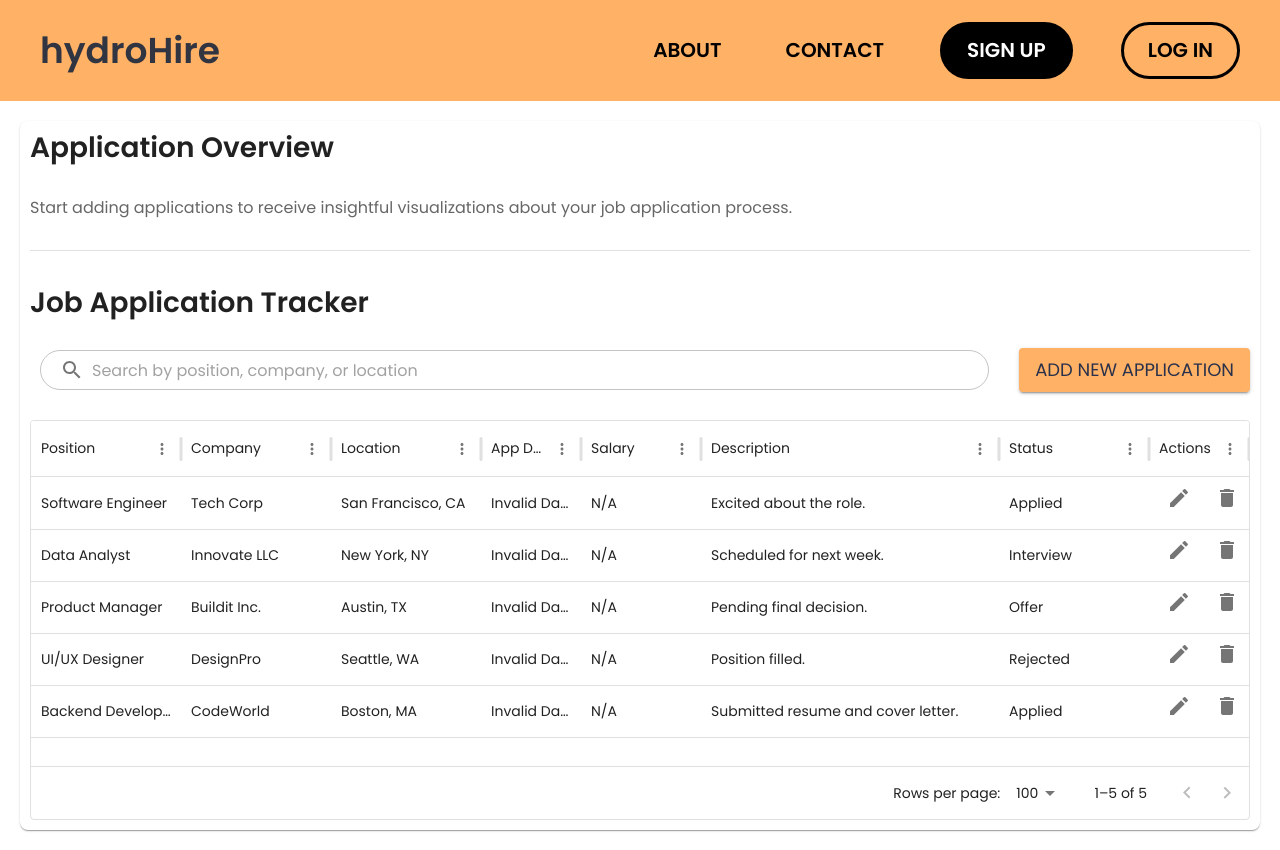
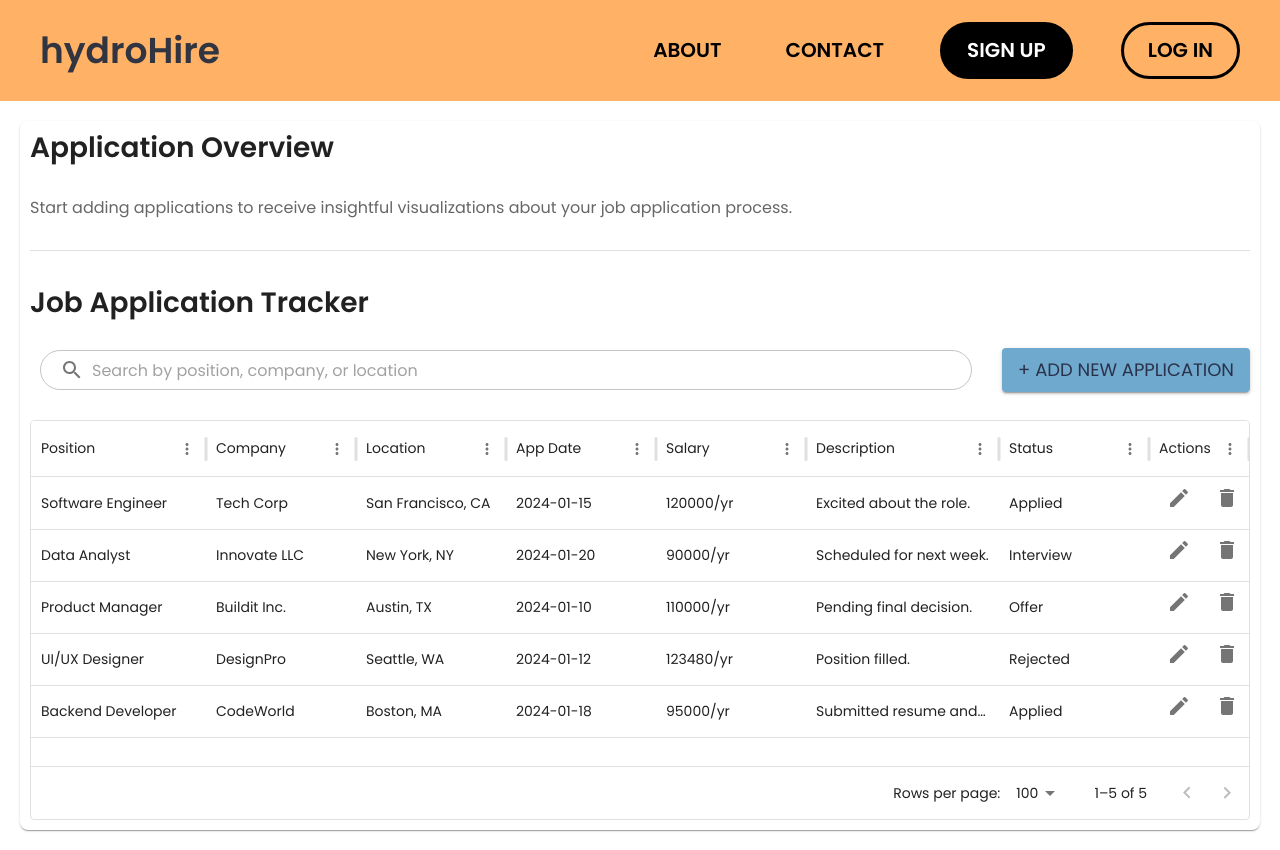
Before and after one commit to heavens-potato/winter-project, a React (Create React App) app in the folder hydrohire/: page /dashboard in a window 1280 px wide. Built offline with nearby package versions, Linux system fonts and the light colour scheme; no server answers.

Commit message:
Fixed formatting for invalid values in grid

```diff
--- a/hydrohire/src/Dashboard.js
+++ b/hydrohire/src/Dashboard.js
@@ -7,20 +7,18 @@ import { DataGrid } from '@mui/x-data-grid';
 import Navbar from './Navbar';
 
 const columns = [
-  { field: 'positionTitle', headerName: 'Position', width: 150 },
+  { field: 'positionTitle', headerName: 'Position', width: 175 },
   { field: 'companyName', headerName: 'Company', width: 150 },
   { field: 'location', headerName: 'Location', width: 150 },
   {
     field: 'appDate',
     headerName: 'App Date',
-    width: 100,
-    valueFormatter: (params) => new Date(params.value).toLocaleDateString('en-US')
+    width: 150,
   },
   {
     field: 'salary',
     headerName: 'Salary',
-    width: 120,
-    valueFormatter: (params) => (params.value ? `$${params.value.toLocaleString('en-US')}` : 'N/A')
+    width: 150,
   },
   { field: 'description', headerName: 'Description', width: 250, flex: 1 },
   { field: 'status', headerName: 'Status', width: 150, editable: true },
@@ -45,11 +43,11 @@ const columns = [
 
 // Sample data
 const rows = [
-  { id: '1', positionTitle: 'Software Engineer', companyName: 'Tech Corp', location: 'San Francisco, CA', appDate: '2024-01-15', salary: 120000, description: 'Excited about the role.', status: 'Applied' },
-  { id: '2', positionTitle: 'Data Analyst', companyName: 'Innovate LLC', location: 'New York, NY', appDate: '2024-01-20', salary: 90000, description: 'Scheduled for next week.', status: 'Interview' },
-  { id: '3', positionTitle: 'Product Manager', companyName: 'Buildit Inc.', location: 'Austin, TX', appDate: '2024-01-10', salary: 110000, description: 'Pending final decision.', status: 'Offer' },
-  { id: '4', positionTitle: 'UI/UX Designer', companyName: 'DesignPro', location: 'Seattle, WA', appDate: '2024-01-12', salary: 123480, description: 'Position filled.', status: 'Rejected' },
-  { id: '5', positionTitle: 'Backend Developer', companyName: 'CodeWorld', location: 'Boston, MA', appDate: '2024-01-18', salary: 95000, description: 'Submitted resume and cover letter.', status: 'Applied' },
+  { id: '1', positionTitle: 'Software Engineer', companyName: 'Tech Corp', location: 'San Francisco, CA', appDate: '2024-01-15', salary: '120000/yr', description: 'Excited about the role.', status: 'Applied' },
+  { id: '2', positionTitle: 'Data Analyst', companyName: 'Innovate LLC', location: 'New York, NY', appDate: '2024-01-20', salary: '90000/yr', description: 'Scheduled for next week.', status: 'Interview' },
+  { id: '3', positionTitle: 'Product Manager', companyName: 'Buildit Inc.', location: 'Austin, TX', appDate: '2024-01-10', salary: '110000/yr', description: 'Pending final decision.', status: 'Offer' },
+  { id: '4', positionTitle: 'UI/UX Designer', companyName: 'DesignPro', location: 'Seattle, WA', appDate: '2024-01-12', salary: '123480/yr', description: 'Position filled.', status: 'Rejected' },
+  { id: '5', positionTitle: 'Backend Developer', companyName: 'CodeWorld', location: 'Boston, MA', appDate: '2024-01-18', salary: '95000/yr', description: 'Submitted resume and cover letter.', status: 'Applied' },
 ];
 
 function Dashboard() {
@@ -100,18 +98,17 @@ function Dashboard() {
           {/* Add New Application Button */}
           <Button
             variant="contained"
-            color="primary"
             sx={{
                 marginLeft: '20px',
                 fontSize: 18,
-                backgroundColor: (theme) => theme.palette.primary.main,
+                backgroundColor: (theme) => theme.palette.primary.light,
                   color: (theme) => theme.palette.primary.dark,
                   '&:hover': {
                     backgroundColor: (theme) => theme.palette.primary.dark,
                     color: (theme) => theme.palette.primary.white,
                   },
                 }}>
-            Add New Application
+            + Add New Application
           </Button>
         </Box>
 
```
